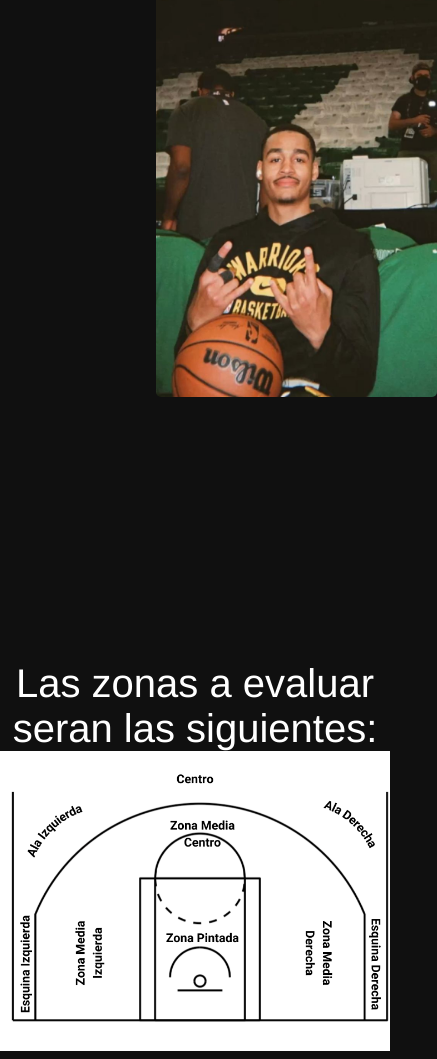
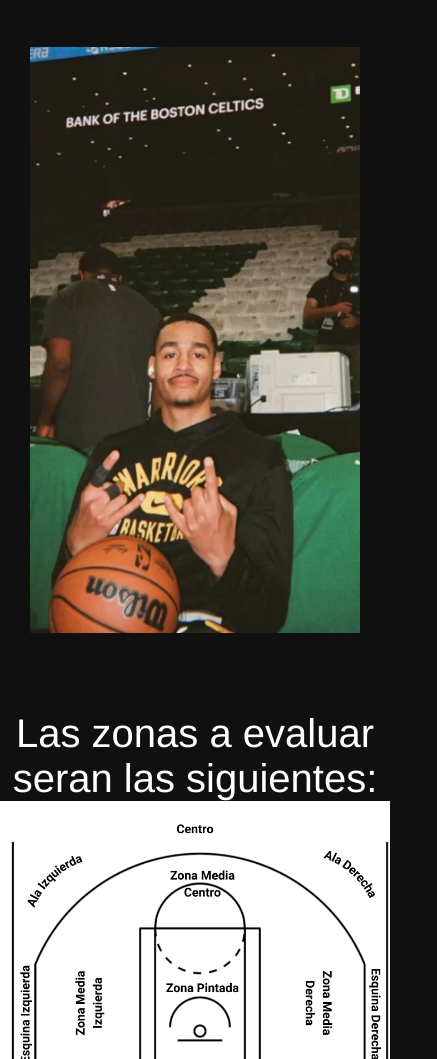
Before and after one commit to FelipeGallo05/EntregaFinalJS-FelipeGallo, a website: page index.html in a window 390 px wide. Shown: the part 183-1242 px from the top of the page, 437 px wide, since content can reach past the window. Drawn offline with Linux system fonts and the light colour scheme; some packages are replaced by stand-ins of ours; a script that the page names is missing.

Commit message:
Intento de responsive

```diff
--- a/css/style.css
+++ b/css/style.css
@@ -37,7 +37,7 @@
 .landing-content img{
     z-index: 1;
     max-width: 100%;
-    max-height: 500px;
+    height: 500px;
     top: 80px;
     left: 40%;
     position: absolute;
@@ -45,10 +45,14 @@
 }
 
 .explicacion{
-    margin-top: 0;
+    display: block;
 }
 
-.explicacion h2{
+.explicacion-contenido{
+    margin-top: 10px;
+}
+
+.explicacion-contenido h2{
     text-align: center;
     font-family:'Franklin Gothic Medium', 'Arial Narrow', Arial, sans-serif;
     font-size: 40px;
@@ -131,6 +135,20 @@
         height: 300px;
         object-fit: cover;
     }
+    .titulo{
+        left: 50px;
+    }
+    .landing-content img{
+        top: 200px;
+        left: 0;
+        height: auto;
+        width: 100%;
+        padding: 30px;
+        display: block;
+    }
+    .explicacion-contenido{
+        margin-top: 50px;
+    }
 }
 
 #boton{
@@ -160,7 +178,7 @@
     padding: 10px;
     border: 1px solid #ccc;
     border-radius: 5px;
-    height: 100vh;
+    height: 100%;
 }
 
 .hidden{
--- a/index.html
+++ b/index.html
@@ -16,19 +16,19 @@
                     <h2>Zona pintada</h2>
                     <h4>LeBron James</h4>
                     <img src="./imgs/lebron-james.png" alt="">
-                    <button><a href="">Conoce mas</a></button>
+                    <button><a href="https://www.basketball-reference.com/players/j/jamesle01.html" target="_blank">Conoce mas</a></button>
                 </div>
                 <div class="tarjeta">
                     <h2>Zonas de Media distancia</h2>
                     <h4>Dirk Nowitzki</h4>
                     <img src="./imgs/dirk.png" alt="">
-                    <button><a href="">Conoce mas</a></button>
+                    <button><a href="https://www.basketball-reference.com/players/n/nowitdi01.html" target="_blank">Conoce mas</a></button>
                 </div>
                 <div class="tarjeta">
                     <h2>Zonas de Triple</h2>
                     <h4>Stephen Curry</h4>
                     <img src="./imgs/Steph-Curry-PNG-File.png" alt="">
-                    <button><a href="">Conoce mas</a></button>
+                    <button><a href="https://www.basketball-reference.com/players/c/curryst01.html" target="_blank">Conoce mas</a></button>
                 </div>
             </div>
         </div>
@@ -38,8 +38,8 @@
                 <img src="./imgs/jordan poole.jpg" alt="Banner jordan poole NBA">
             </div>
         </section>
-        <section>
-            <div class="explicacion">
+        <section class="explicacion">
+            <div class="explicacion-contenido">
                 <div>
                     <h2 style="color: white;">Las zonas a evaluar seran las siguientes: </h2>
                 </div>
```
